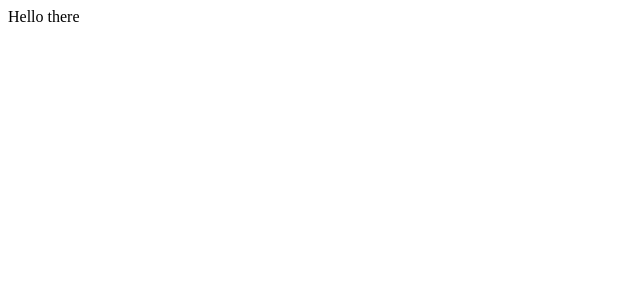
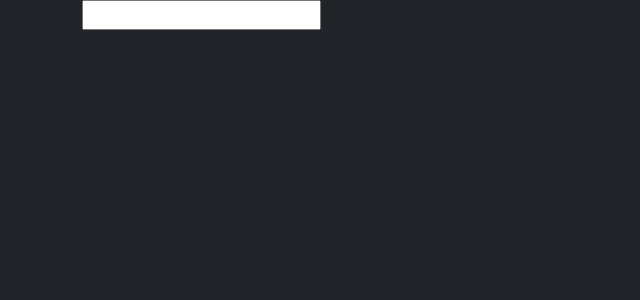
Before and after one commit to artonoximee/jrnl, a React (Create React App) app: page / in a window 1280 px wide. Shown: the top 300 px of the page, without its empty margins (0-640 px from the left). Built offline with nearby package versions, Linux system fonts and the light colour scheme.

Commit message:
minimal code to display first elements

```diff
--- a/package.json
+++ b/package.json
@@ -3,6 +3,7 @@
   "version": "0.1.0",
   "private": true,
   "dependencies": {
+    "@popperjs/core": "^2.11.6",
     "@testing-library/jest-dom": "^5.16.5",
     "@testing-library/react": "^13.4.0",
     "@testing-library/user-event": "^13.5.0",
--- a/src/App.js
+++ b/src/App.js
@@ -1,8 +1,9 @@
+import JrnlForm from "./components/JrnlForm";
 
 function App() {
   return (
-    <div className="App">
-      Hello there
+    <div className="container bg-dark">
+      <JrnlForm />
     </div>
   );
 }
--- /dev/null
+++ b/src/components/JrnlForm.js
@@ -0,0 +1,15 @@
+import React from "react";
+import { useForm } from "react-hook-form";
+import "./JrnlForm.css";
+
+function JrnlForm() {
+  const { register, handleSubmit, formState: { errors } } = useForm();
+
+  return(
+    <>
+    <input />
+    </>
+  )
+}
+
+export default JrnlForm;
--- /dev/null
+++ b/src/index.css
@@ -0,0 +1,3 @@
+body {
+  background-color: #212529 !important;
+}
--- a/src/index.js
+++ b/src/index.js
@@ -1,6 +1,12 @@
 import React from 'react';
 import ReactDOM from 'react-dom/client';
 import App from './App';
+
+import "./index.css";
+
+import 'jquery';
+import 'bootstrap/dist/js/bootstrap';
+import 'bootstrap/dist/css/bootstrap.css';
 
 const root = ReactDOM.createRoot(document.getElementById('root'));
 root.render(
```
Also changed, not shown: src/components/JrnlForm.css (added), 1 other file (tests, documents, lock files or other folders).
